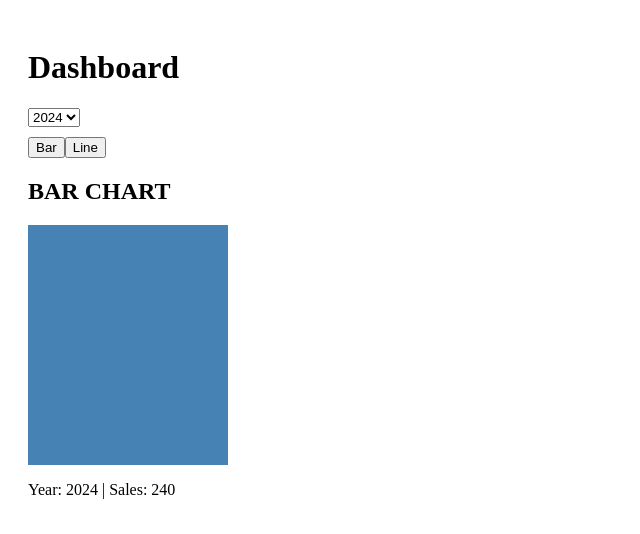
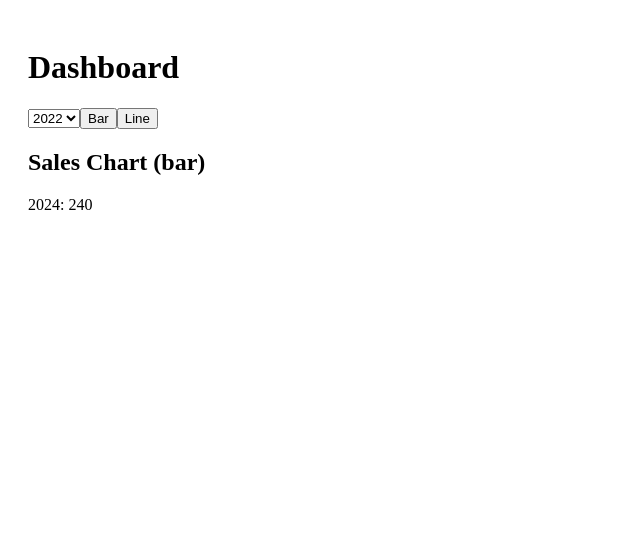
Before and after one commit to edmundaff/dashboard, a Next.js app: page /dashboard in a window 1280 px wide. Shown: the top 534 px of the page, without its empty margins (0-640 px from the left). Built offline with nearby package versions, Linux system fonts and the light colour scheme.

Commit message:
fix dashboard imports and props

```diff
--- a/app/components/organisms/SalesChart.tsx
+++ b/app/components/organisms/SalesChart.tsx
@@ -1,34 +1,24 @@
-type SalesData = {
+"use client";
+
+type SalesItem = {
   year: number;
   sales: number;
 };
 
 type Props = {
-  data?: SalesData | null;
+  data: SalesItem | null;
   type: "bar" | "line";
 };
 
 export default function SalesChart({ data, type }: Props) {
-  if (!data) {
-    return <div>No data available</div>;
-  }
+  if (!data) return <p>No data found</p>;
 
   return (
     <div>
-      <h2>{type.toUpperCase()} CHART</h2>
-
-      {/* Simple visual representation (no libraries needed) */}
-      <div
-        style={{
-          height: type === "bar" ? data.sales : 2,
-          width: 200,
-          background: "steelblue",
-          marginTop: 10,
-        }}
-      />
+      <h2>Sales Chart ({type})</h2>
 
       <p>
-        Year: {data.year} | Sales: {data.sales}
+        {data.year}: {data.sales}
       </p>
     </div>
   );
--- a/app/dashboard/page.tsx
+++ b/app/dashboard/page.tsx
@@ -8,30 +8,22 @@ export default function Dashboard() {
   const [year, setYear] = useState(2024);
   const [type, setType] = useState<"bar" | "line">("bar");
 
-  const selectedData =
-    salesData.find((item) => item.year === year) || null;
+  const selectedData = salesData.find((item) => item.year === year) || null;
 
   return (
     <div style={{ padding: 20 }}>
       <h1>Dashboard</h1>
 
-      {/* YEAR SELECT */}
-      <select onChange={(e) => setYear(Number(e.target.value))} value={year}>
+      <select onChange={(e) => setYear(Number(e.target.value))}>
         <option value={2022}>2022</option>
         <option value={2023}>2023</option>
         <option value={2024}>2024</option>
       </select>
 
-      {/* TYPE BUTTONS */}
-      <div style={{ marginTop: 10 }}>
-        <button onClick={() => setType("bar")}>Bar</button>
-        <button onClick={() => setType("line")}>Line</button>
-      </div>
+      <button onClick={() => setType("bar")}>Bar</button>
+      <button onClick={() => setType("line")}>Line</button>
 
-      {/* CHART */}
-      <div style={{ marginTop: 20 }}>
-        <SalesChart data={selectedData} type={type} />
-      </div>
+      <SalesChart data={selectedData} type={type} />
     </div>
   );
-}// force redeploy fix
+}
```
